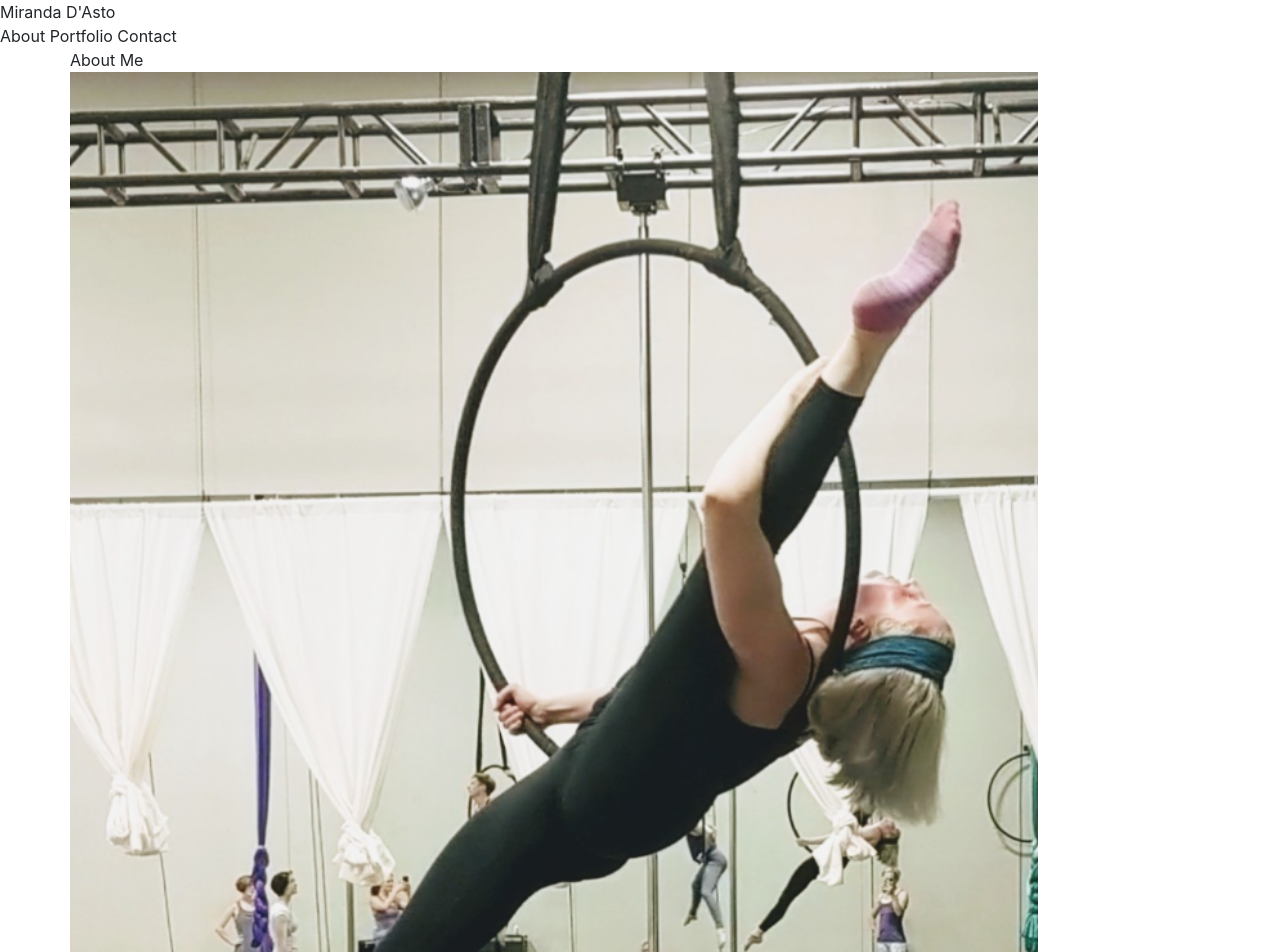
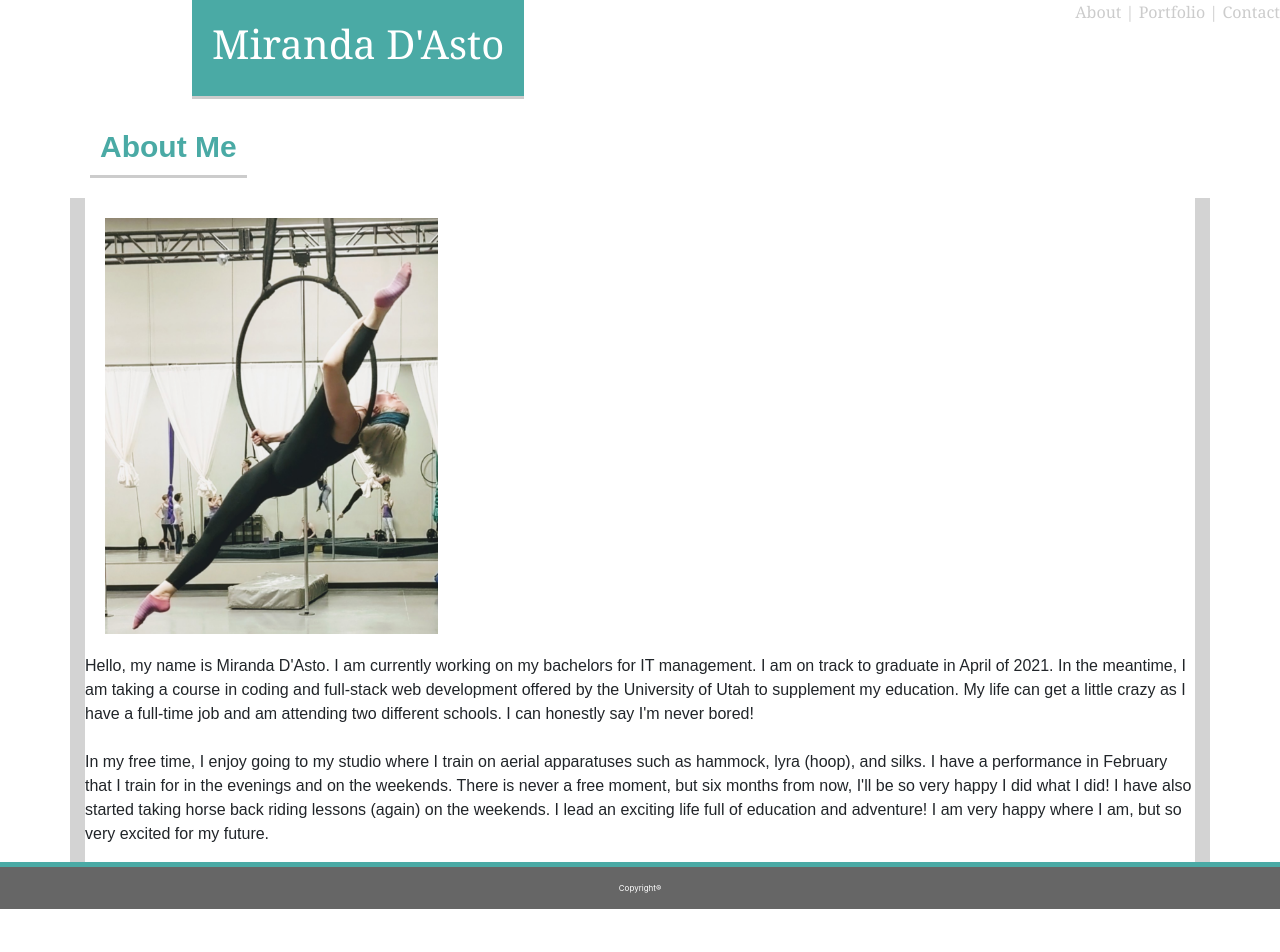
Before and after one commit to mirandadasto/About-Me-Take-Two, a plain HTML site: page index.html in a window 1280 px wide. Shown: the top 952 px of the page. After the commit the page ends 909 px from the top, so only its background shows below. Drawn offline with nearby package versions, Linux system fonts and the light colour scheme.

Commit message:
added containers, rows, and column to website with photo and bio

```diff
--- a/assets/css/style.css
+++ b/assets/css/style.css
@@ -0,0 +1,72 @@
+body {
+    background-color: lightgray;
+}
+
+header {
+    background-color: #4aaaa5;
+    color: white;
+    font-family: 'Georgia', Times, Times New Roman, serif;
+    font-size: 30px;
+    float: Left;
+    padding: 20px;
+    border-bottom: solid;
+    border-color: #cccccc;
+    position: relative;
+    left: 15%;
+    font-weight: bold;
+}
+
+nav {
+    font-family: 'Georgia', Times, Times New Roman, serif;
+    color:#cccccc;
+    float: right;
+}
+
+.container {
+    background-color: lightgray;
+    width: 960px;
+    margin: 0 auto;
+    float: relative;
+    font-family: Arial, Helvetica Neue, Helvetica, sans-serif;
+    clear: both;
+}
+
+.row h2 {
+    color:#4aaaa5;
+    font-weight: bold;
+    margin: 20px;
+    padding: 10px;
+    z-index: 1;
+    border-bottom: solid;
+    border-color: #cccccc;
+    font-size: 30px;
+}
+
+.row {
+    background-color: #ffffff;
+}
+
+img {
+    display: block;
+    width: 30%;
+    float: left;
+    margin: 20px;
+}
+
+.clearfix::after {
+    content: "";
+    clear: both;
+    display: table;
+  }
+
+footer {
+    background-color: #666666;
+    border-top: solid;
+    border-color: #4aaaa5;
+    border-width: 5px;
+    padding: 15px;
+    font-size: 8px;
+    color: black;
+    text-align: center;
+    color: #ffffff;
+}
--- a/index.html
+++ b/index.html
@@ -14,19 +14,26 @@
 <body>
 
     <header>
-        Miranda D'Asto
+        <h1>Miranda D'Asto</h1>
     </header>
 
     <nav>
-        About
-        Portfolio
+        About   |
+        Portfolio   |
         Contact
     </nav>
 
     <div class="container">
+
+
+        <div class="body-wrapper clearfix">
+
             <div class="row">
-            About Me
+                <h2>About Me</h2>
             </div>
+
+            <div class="container">
+
                 <div class="row">
                     <img src="assets/images/pictureOfMe.png" alt="Photo of Me!">
                     <p>
@@ -41,7 +48,7 @@
                         In my free time, I enjoy going to my studio where I train on
                         aerial apparatuses such as hammock, lyra (hoop), and silks.
                         I have a performance in February that I train for in the evenings
-                on on the weekends. There is never a free moment, but six months
+                        and on the weekends. There is never a free moment, but six months
                         from now, I'll be so very happy I did what I did! I
                         have also started taking horse back riding lessons (again) on
                         the weekends. I lead an exciting life full of education and
@@ -49,9 +56,16 @@
                         future.
                     </p>
                 </div> <!-- End of class Row -->
-    </div>
 
+            </div> <!--End of class col-md-12-->
 
+        </div> <!--End of clearfix-->
+
+    </div> <!-- End of 1st container -->
+
+    <footer>
+        Copyright®
+    </footer>
 
 </body>
 </html>
```
Lines whose indentation alone changed are shown as unchanged.
